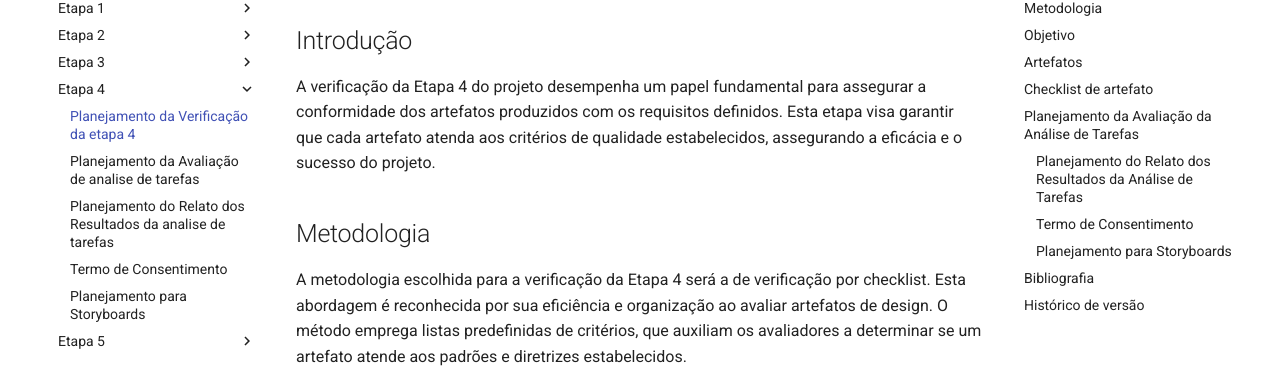
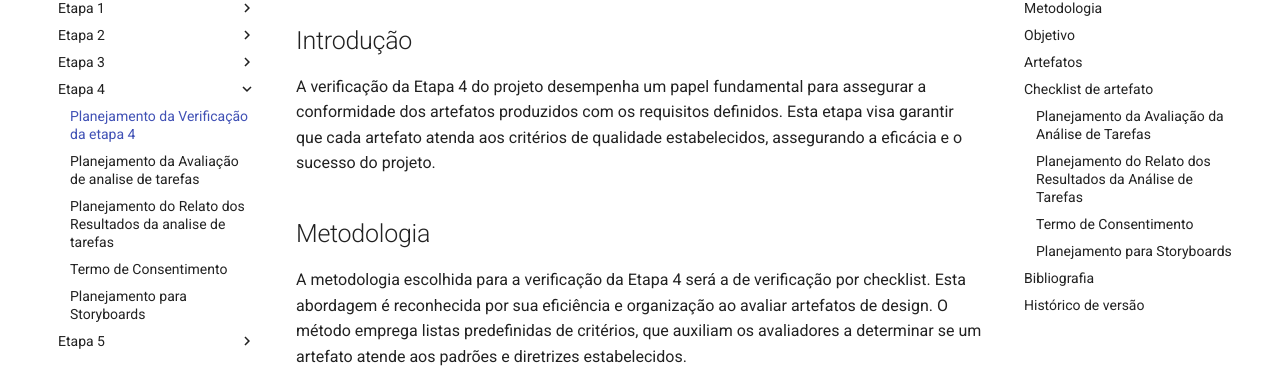
Before and after one commit to Interacao-Humano-Computador/2024.1-PCDF, an MkDocs documentation site: the page built from docs/verificacao/verificaçao_grupo+1/Etapa4/planejamento_verificacao4.md, in a window 1280 px wide and 900 px high. Shown: the part 205-573 px from the top of the window. Built offline with MkDocs 1.6.1 and Material for MkDocs 9.7.7, drawn with Linux system fonts in a browser that asks for light colours; comment, search, counter and statistics services are not loaded.

```diff
--- a/docs/verificacao/verificaçao_grupo+1/Etapa4/planejamento_verificacao4.md
+++ b/docs/verificacao/verificaçao_grupo+1/Etapa4/planejamento_verificacao4.md
@@ -19,7 +19,7 @@ O presente documento apresenta o planejamento da verificação dos seguintes art
 
 <center>Tabela 1: Tabela do Planejamento da Avaliação da Análise de Tarefas. </center>
 
-## Planejamento da Avaliação da Análise de Tarefas
+### Planejamento da Avaliação da Análise de Tarefas
 
 | ID  | Descrição                                                                 | Avaliação | Observações                              |
 |-----|--------------------------------------------------------------------------|-----------|------------------------------------------|
```
